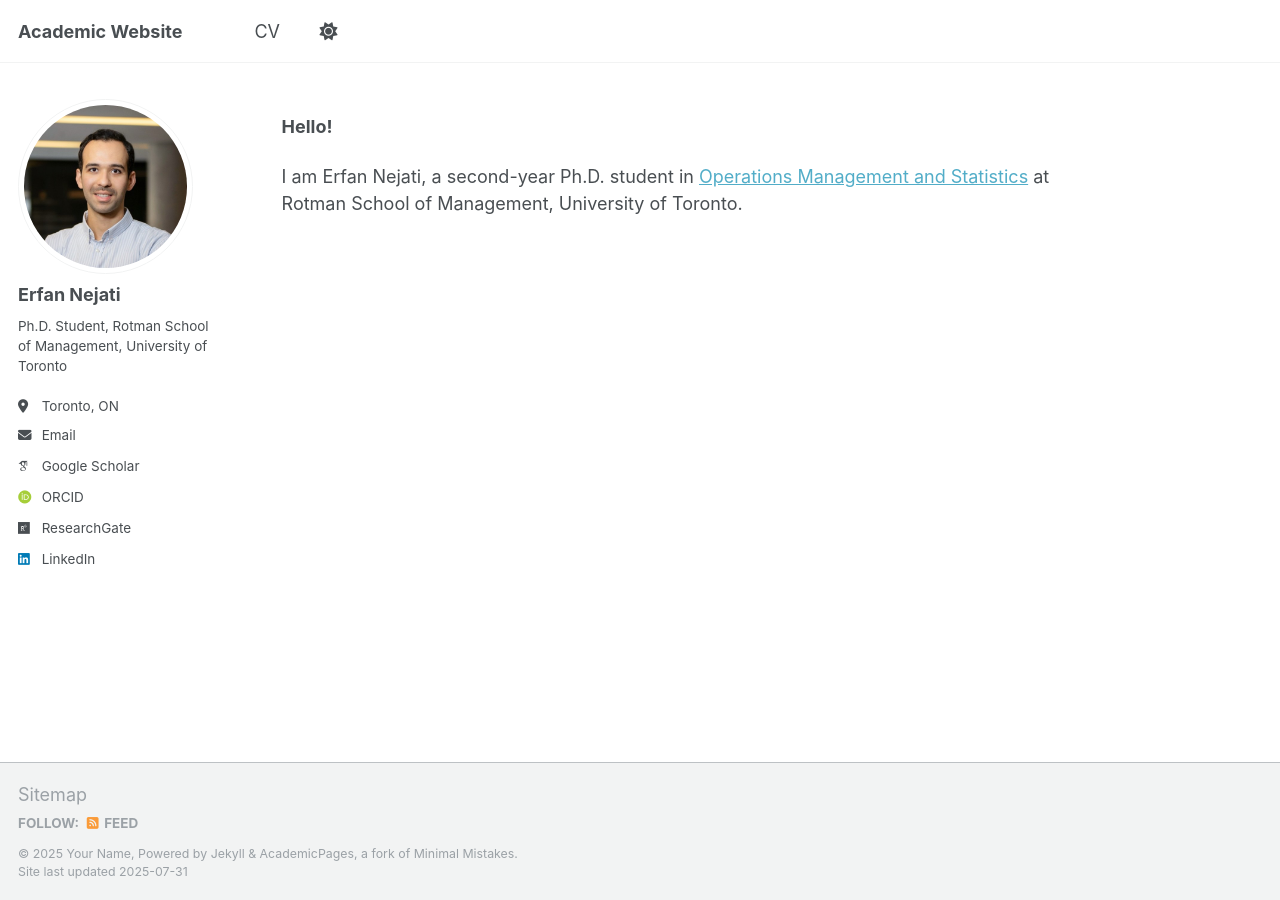
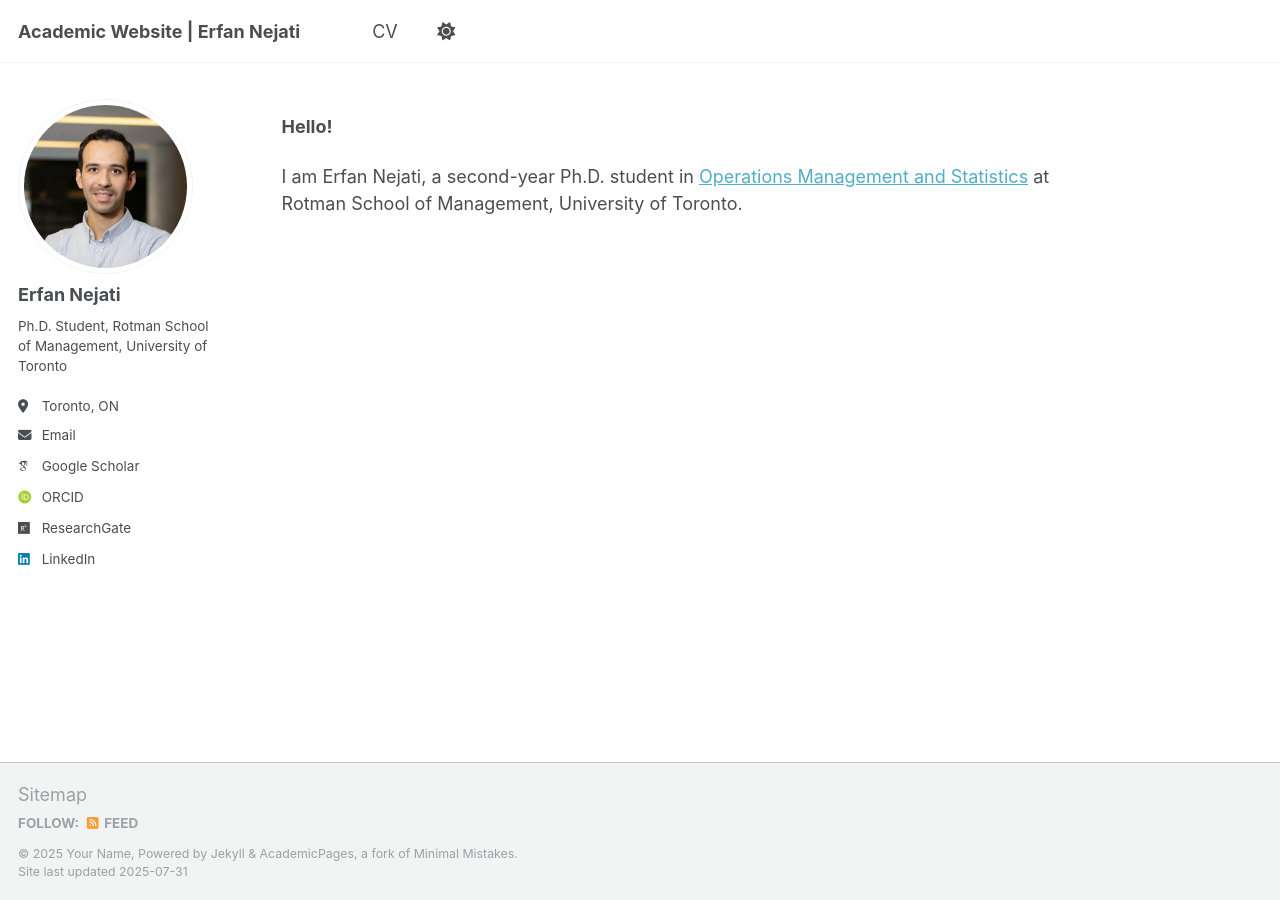
Before and after one commit to erfannjt/my-website, a Jekyll site: the page built from _pages/about.md, in a window 1280 px wide. Built offline with Jekyll 4.4.1, drawn with Linux system fonts in a browser that asks for light colours; some web fonts are replaced; a script that is not in the unit is left out.

Commit message:
Update _config.yml

```diff
--- a/_config.yml
+++ b/_config.yml
@@ -9,7 +9,7 @@
 # Basic Site Settings
 locale                   : "en-US"
 site_theme               : "default"
-title                    : "Academic Website"
+title                    : "Academic Website | Erfan Nejati"
 title_separator          : "-"
 name                     : &name "Your Name"
 description              : &description "personal description"
```
